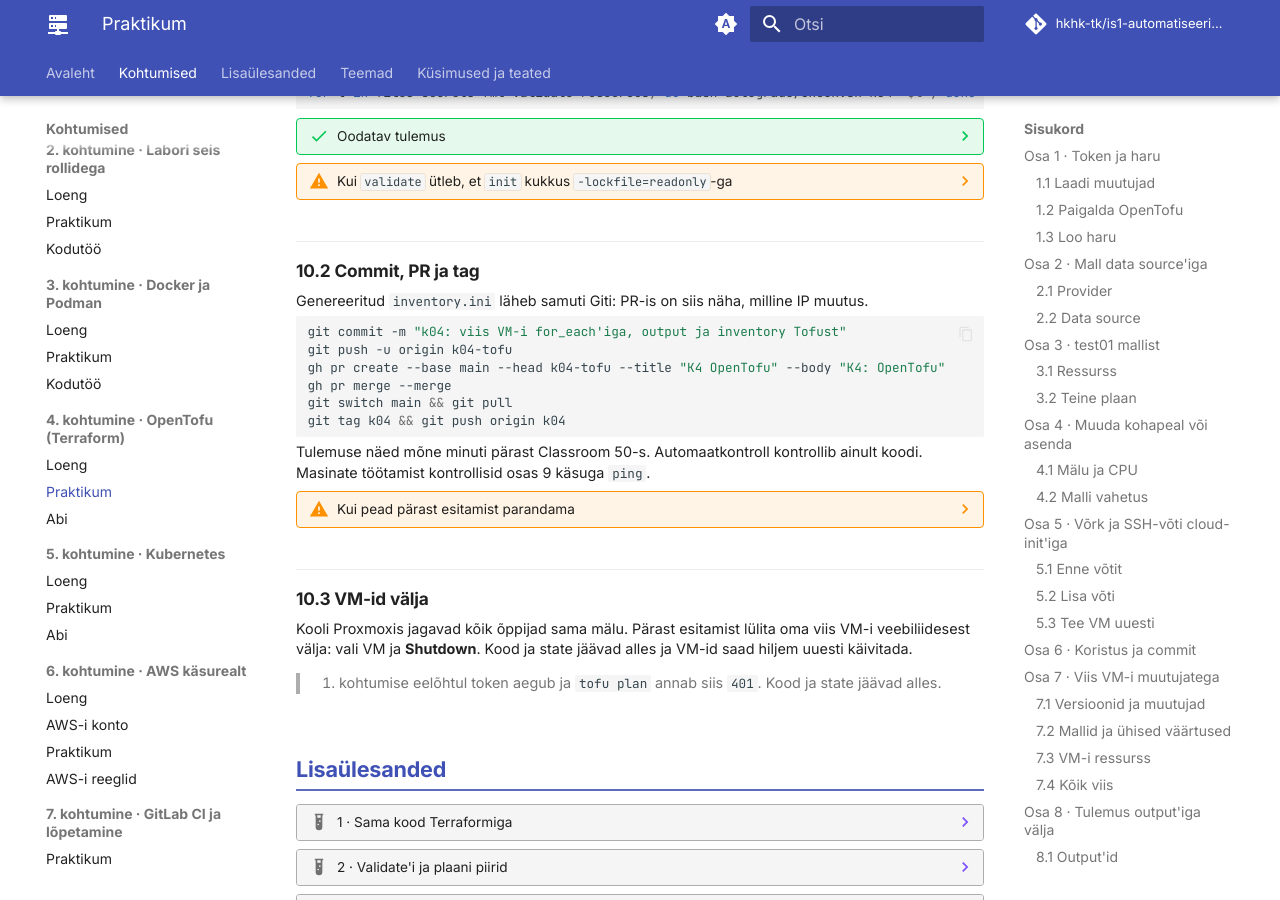
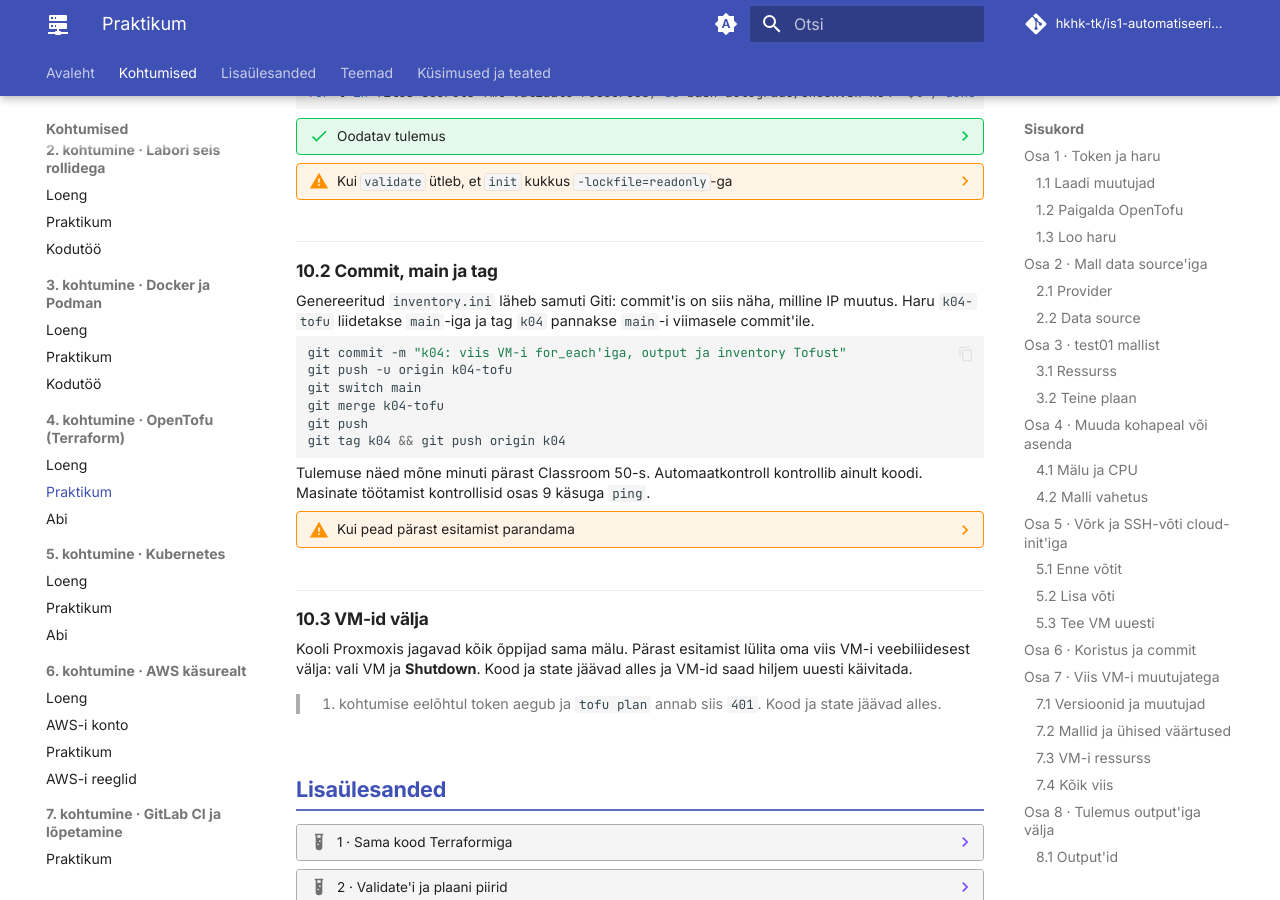
Before and after one commit to hkhk-tk/is1-automatiseerimine, an MkDocs documentation site: the page built from docs/k04/lab.md, in a window 1280 px wide and 900 px high, scrolled down 11719 px. Built offline with MkDocs 1.6.1 and Material for MkDocs 9.7.7, drawn with Linux system fonts in a browser that asks for light colours; comment, search, counter and statistics services are not loaded.

Commit message:
K4 praktikum: esitamine ilma gh-ta

````diff
--- a/docs/k04/lab.md
+++ b/docs/k04/lab.md
@@ -949,16 +949,16 @@ for t in files secrets fmt validate resources; do bash autograde/check.sh k04 "$
 
     Lukufailis puudub mõni provider. Käivita `tofu -chdir=k04-tofu providers lock -platform=linux_amd64` ja lisa `.terraform.lock.hcl` uuesti.
 
-### 10.2 Commit, PR ja tag
+### 10.2 Commit, main ja tag
 
-Genereeritud `inventory.ini` läheb samuti Giti: PR-is on siis näha, milline IP muutus.
+Genereeritud `inventory.ini` läheb samuti Giti: commit'is on siis näha, milline IP muutus. Haru `k04-tofu` liidetakse `main`-iga ja tag `k04` pannakse `main`-i viimasele commit'ile.
 
 ```bash
 git commit -m "k04: viis VM-i for_each'iga, output ja inventory Tofust"
 git push -u origin k04-tofu
-gh pr create --base main --head k04-tofu --title "K4 OpenTofu" --body "K4: OpenTofu"
-gh pr merge --merge
-git switch main && git pull
+git switch main
+git merge k04-tofu
+git push
 git tag k04 && git push origin k04
 ```
 
````
